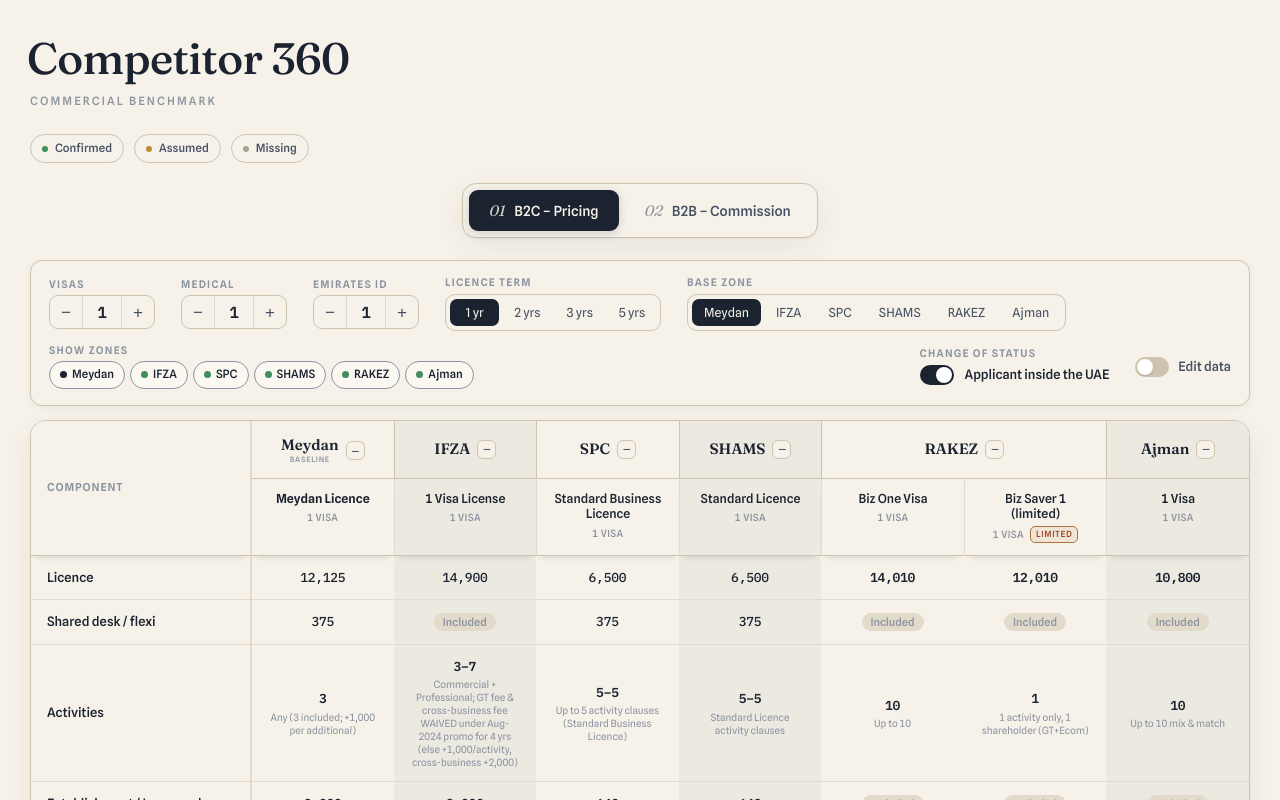
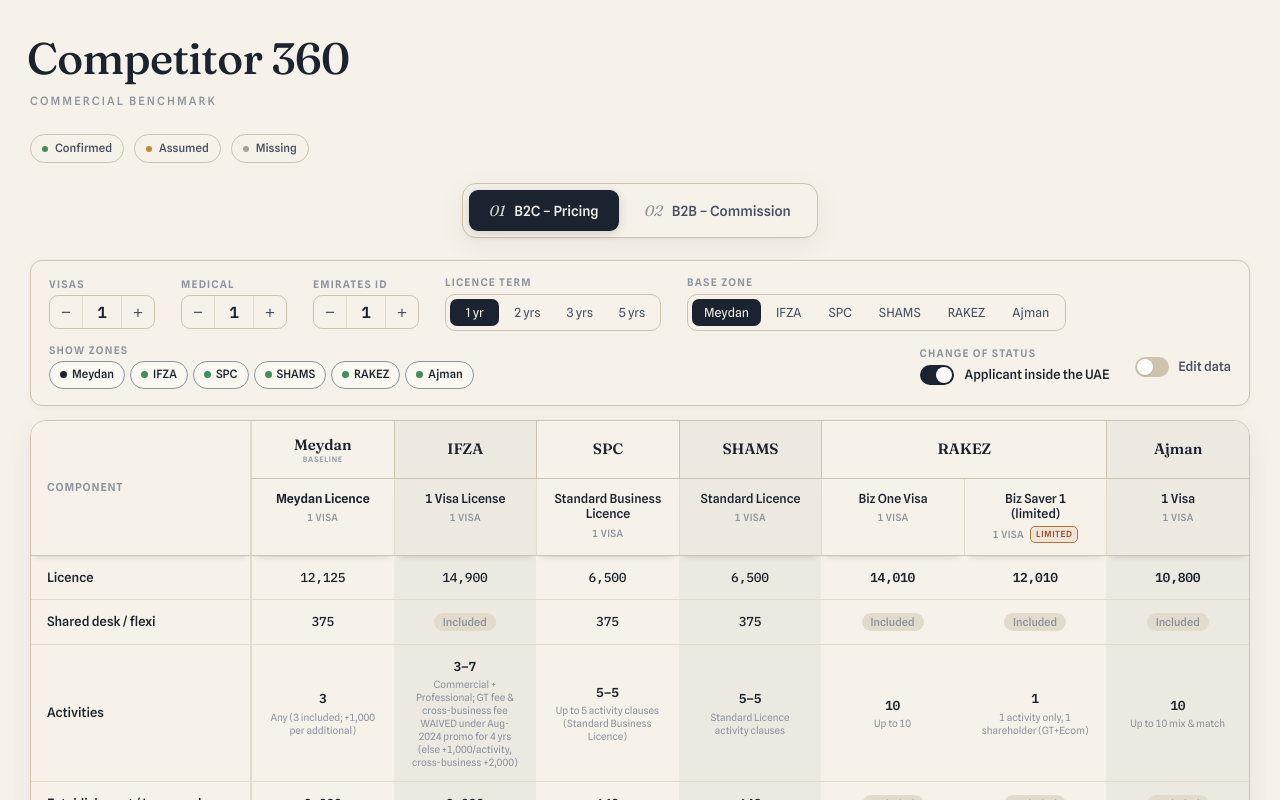
Before and after one commit to Husainabbas786/COMPETITOR360_V2, a React (Vite) app: page / in a window 1280 px wide. Shown: the top 800 px of the page. Built offline with nearby package versions, Linux system fonts and the light colour scheme.

Commit message:
Remove per-column collapse feature — Show Zones filter is now the single hide/show mechanism; read-out operates on visible columns directly

```diff
--- a/src/components/b2c/B2CTable.jsx
+++ b/src/components/b2c/B2CTable.jsx
@@ -56,13 +56,10 @@
   )
 }
 
-// A body/total cell that respects collapsed columns (thin empty cell) and
-// unavailable packages (greyed/disabled cell, no dashes — the slot is kept).
+// A body/total cell that respects unavailable packages (greyed/disabled cell,
+// no dashes — the slot is kept).
 function BodyCells({ bodyCols, render }) {
   return bodyCols.map((bc, i) => {
-    if (bc.collapsed) {
-      return <td key={i} className={`grid-cell collapsed-cell ${bc.isBaseline ? 'us' : ''} ${bc.shade}`} aria-hidden="true" />
-    }
     if (!bc.col.available) {
       return <td key={i} className={`grid-cell na-col ${bc.shade}`} aria-hidden="true" />
     }
@@ -74,26 +71,24 @@
   })
 }
 
-// Pure renderer. Receives the column model + collapse state + the (stateful)
-// component registry from B2CView so the read-out shares the same data and row
-// labels reflect live edits.
-export default function B2CTable({ state, cols, groups, collapsed, toggle, registry, notes = {}, setNote }) {
-  // Flat column list for body/total rows: a collapsed zone becomes ONE empty
-  // placeholder column (its vertical header spans both header rows).
+// Pure renderer. Receives the column model + the (stateful) component registry
+// from B2CView so the read-out shares the same data and row labels reflect live
+// edits. Zones are hidden/shown via the Show Zones filter upstream (in
+// buildColumns), so every group that reaches here is a visible one.
+export default function B2CTable({ state, cols, groups, registry, notes = {}, setNote }) {
+  // Flat column list for body/total rows.
   // Subtle alternating zone banding: every column carries its zone's parity
   // (group index) so all package sub-columns within a zone share one shade. The
   // band is purely visual — see `.z-alt` in styles.css.
   const shadeOf = (gi) => (gi % 2 === 1 ? 'z-alt' : '')
   const bodyCols = []
   groups.forEach((g, gi) => {
-    if (collapsed[g.zone]) bodyCols.push({ collapsed: true, zone: g.zone, isBaseline: g.isBaseline, shade: shadeOf(gi) })
-    else for (const c of g.cols) bodyCols.push({ collapsed: false, col: c, shade: shadeOf(gi) })
+    for (const c of g.cols) bodyCols.push({ col: c, shade: shadeOf(gi) })
   })
 
   // Fixed registry rows, minus rows every column treats as a separate noted line
   // (health insurance), minus rows hidden via the edit panel. Hiding is visual
-  // only — totals are computed in the engine and are unaffected. Row set is
-  // otherwise stable across collapse.
+  // only — totals are computed in the engine and are unaffected.
   const avail = cols.filter((c) => c.available)
   const rows = registry.filter((reg) => !reg.hidden && !avail.every((c) => c.byKey[reg.key]?.noted))
 
@@ -125,44 +120,19 @@
             <th className="corner" rowSpan={2}>
               {COPY.table.componentHeader}
             </th>
-            {groups.map((g, gi) =>
-              collapsed[g.zone] ? (
-                <th key={g.zone} rowSpan={2} className={`zone-h zone-collapsed ${g.isBaseline ? 'us' : ''} ${shadeOf(gi)}`}>
-                  <button
-                    type="button"
-                    className="zone-toggle"
-                    onClick={() => toggle(g.zone)}
-                    aria-label={COPY.table.expandLabel(g.zone)}
-                    title={COPY.table.expandLabel(g.zone)}
-                  >
-                    +
-                  </button>
-                  <span className="zone-vert">{g.zone}</span>
-                </th>
-              ) : (
+            {groups.map((g, gi) => (
               <th key={g.zone} colSpan={g.cols.length} className={`zone-h ${g.isBaseline ? 'us' : ''} ${shadeOf(gi)}`}>
                 <span className="zone-h-inner">
                   <span className="zone-name-wrap">
                     <span className="zone-name">{g.zone}</span>
                     {g.isBaseline && <span className="zone-base">{COPY.table.baselineTag}</span>}
                   </span>
-                    <button
-                      type="button"
-                      className="zone-toggle"
-                      onClick={() => toggle(g.zone)}
-                      aria-label={COPY.table.collapseLabel(g.zone)}
-                      title={COPY.table.collapseLabel(g.zone)}
-                    >
-                      −
-                    </button>
                 </span>
               </th>
-              ),
-            )}
+            ))}
           </tr>
           <tr className="pkg-row">
             {groups
-              .filter((g) => !collapsed[g.zone])
               .flatMap((g) => g.cols.map((c) => ({ c, shade: shadeOf(groups.indexOf(g)) })))
               .map(({ c, shade }, i) => (
                 <th key={i} className={`pkg-h ${c.isBaseline ? 'us' : ''} ${c.limited ? 'limited' : ''} ${!c.available ? 'na' : ''} ${shade}`}>
--- a/src/components/b2c/B2CView.jsx
+++ b/src/components/b2c/B2CView.jsx
@@ -36,9 +36,7 @@
     [engine, state, baseZone, shownZones],
   )
   const groups = useMemo(() => buildGroups(cols), [cols])
-  const [collapsed, setCollapsed] = useState({})
-  const toggle = (zone) => setCollapsed((c) => ({ ...c, [zone]: !c[zone] }))
-  const insights = buildInsights(groups, collapsed, baseZone)
+  const insights = buildInsights(groups, baseZone)
 
   // Edit mode — off by default; when off the view is exactly as before.
   const [editMode, setEditMode] = useState(false)
@@ -82,7 +80,7 @@
         setShownZones={setShownZones}
       />
       <div className="b2c-main">
-        <B2CTable state={state} cols={cols} groups={groups} collapsed={collapsed} toggle={toggle} registry={schema.component_registry} notes={notes} setNote={setNote} />
+        <B2CTable state={state} cols={cols} groups={groups} registry={schema.component_registry} notes={notes} setNote={setNote} />
       </div>
 
       <div className="b2c-below">
--- a/src/components/b2c/b2cModel.js
+++ b/src/components/b2c/b2cModel.js
@@ -149,11 +149,11 @@
 }
 
 // ---- read-out (computed from the data) -------------------------------------
-// Visible (non-collapsed) zones only, one primary (non-limited, available)
-// column per zone. Two-year totals are Y1+Y2 — same definition for all.
-export function buildInsights(groups, collapsed, baseZone = 'Meydan') {
+// One primary (non-limited, available) column per visible zone. Zones are already
+// filtered to the visible set upstream (Show Zones → buildColumns), so groups here
+// are exactly the shown zones. Two-year totals are Y1+Y2 — same definition for all.
+export function buildInsights(groups, baseZone = 'Meydan') {
   const cols = groups
-    .filter((g) => !collapsed[g.zone])
     .map((g) => g.cols.find((c) => c.available && !c.limited) || g.cols.find((c) => c.available))
     .filter(Boolean)
   if (!cols.length) return [COPY.insights.empty]
--- a/src/components/b2c/copy.js
+++ b/src/components/b2c/copy.js
@@ -33,8 +33,6 @@
     committedTotal: (years) => `Total · ${years} years (committed)`,
     grandTotal: (years) => (years === 1 ? 'Total · Year 1' : `Total · ${years} years`),
     vsBaseline: (zone) => `vs ${zone}`,
-    collapseLabel: (zone) => `Collapse ${zone}`,
-    expandLabel: (zone) => `Expand ${zone}`,
     naName: 'No package',
     naSub: (n) => `not available at ${n} visa${n === 1 ? '' : 's'}`,
   },
--- a/src/styles.css
+++ b/src/styles.css
@@ -315,7 +315,7 @@
 /* Finished top corners: the card is overflow:visible (so the sticky header isn't
    trapped), which means the opaque header cells must carry the radius themselves —
    otherwise their square corners poke past the card's rounded edge. :last-child is
-   robust to zone count and collapse. (15px = 16px card radius − 1px border.) */
+   robust to zone count. (15px = 16px card radius − 1px border.) */
 table.b2c-grid .zone-row .corner { border-top-left-radius: 15px; }
 table.b2c-grid .zone-row th:last-child { border-top-right-radius: 15px; }
 table.b2c-grid {
@@ -524,31 +524,10 @@
 .count-group .visa-count { font-size: 16px; }
 .count-group-hint { grid-column: 1 / -1; margin: 2px 0 4px; }
 
-/* ---- zone collapse controls ---- */
-/* name + BASELINE tag (stacked) + collapse button must fit inside the fixed
-   column width — keep the "−"/"+" fully visible and aligned across zones. */
+/* ---- zone header layout (name + BASELINE tag) ---- */
 .zone-h-inner { display: inline-flex; align-items: center; justify-content: center; gap: 7px; max-width: 100%; }
 .zone-name-wrap { display: inline-flex; flex-direction: column; align-items: center; gap: 0; line-height: 1.1; min-width: 0; }
 .zone-name { white-space: nowrap; }
-.zone-toggle {
-  flex: none; width: 19px; height: 19px; border-radius: 6px; cursor: pointer;
-  border: 1px solid var(--line-strong); background: var(--paper); color: var(--ink-soft);
-  font-size: 14px; line-height: 1; display: inline-flex; align-items: center; justify-content: center;
-  transition: background .15s, color .15s, border-color .15s;
-}
-.zone-toggle:hover { background: var(--ink); color: var(--paper); border-color: var(--ink); }
-
-.zone-collapsed { width: 40px; background-color: var(--paper) !important; background-image: none !important; vertical-align: middle; padding: 12px 6px; }
-.zone-collapsed.us { background-color: var(--paper) !important; background-image: none !important; border-left: 1px solid var(--line); }
-.zone-collapsed.z-alt { background-image: linear-gradient(var(--zone-band), var(--zone-band)) !important; }
-.zone-collapsed .zone-vert {
-  writing-mode: vertical-rl; transform: rotate(180deg); display: inline-block; margin-top: 10px;
-  font-family: var(--serif); font-weight: 600; font-size: 13px; color: var(--ink-soft); letter-spacing: .02em;
-}
-.zone-collapsed.us .zone-vert { color: var(--ink); font-weight: 700; }
-.collapsed-cell { width: 40px; min-width: 40px; background: var(--paper); opacity: .5; }
-.collapsed-cell.us { border-left: 1px solid var(--line); }
-.collapsed-cell.z-alt { background: var(--zone-band); }
 
 /* ---- unavailable (impossible) package columns: greyed, disabled, no dashes ---- */
 .na-col {
```
Lines whose indentation alone changed are shown as unchanged.
